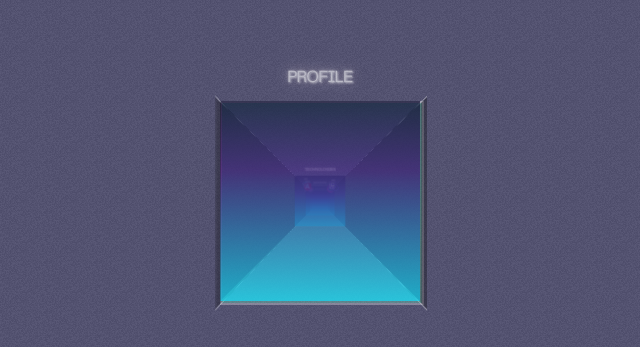
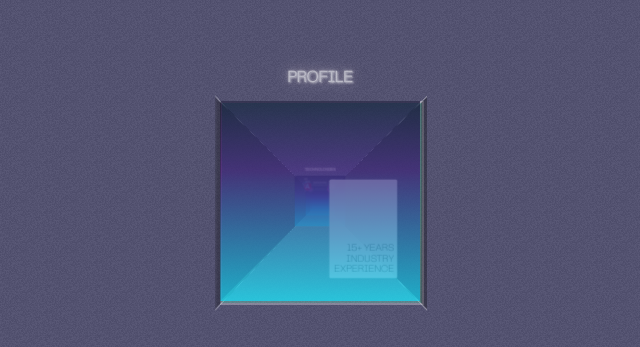
Before and after one commit to processedbeets/beets, a React (Create React App) app: page / in a window 1280 px wide. Shown: the part 399-746 px from the top of the page, without its empty margins (320-960 px from the left). Built offline with nearby package versions, Linux system fonts and the light colour scheme.

Commit message:
added floor panel

```diff
--- a/src/components/Corridor/Corridor.tsx
+++ b/src/components/Corridor/Corridor.tsx
@@ -3,7 +3,9 @@ import './Corridor.scss';
 import RoomContent, { HangPosition } from '../RoomContent/RoomContent';
 
 import Door from '../Door/Door';
+import FloorPanel from '../FloorPanel/FloorPanel';
 import React from 'react';
+import Sign from '../Sign/Sign';
 import angular from '../../images/angular.svg';
 import ngrx from '../../images/ngrx.svg';
 import react from '../../images/react.svg';
@@ -33,30 +35,50 @@ const Corridor = () => {
       >
         <span className="corridor__walls__wall--front"></span>
         <Door title="Profile" position="100" />
+        <RoomContent position="95" hang={HangPosition.RIGHT}>
+          <FloorPanel hang={HangPosition.RIGHT} text="15+ years industry experience" />
+        </RoomContent>
         <Door title="Technologies" position="50" />
-        <RoomContent title="React" position="45" hang={HangPosition.LEFT}>
+        <RoomContent position="45" hang={HangPosition.LEFT}>
+          <Sign title="React">
             <img src={react} alt="three blue eliptical circles with dot in centre" />
+          </Sign>
         </RoomContent>
-        <RoomContent title="Redux" position="40" hang={HangPosition.RIGHT}>
+        <RoomContent position="40" hang={HangPosition.RIGHT}>
+          <Sign title="Redux">
             <img src={redux} alt="Purple celtic knot shape" />
+          </Sign>
         </RoomContent>
-        <RoomContent title="Angular" position="35" hang={HangPosition.LEFT}>
+        <RoomContent position="35" hang={HangPosition.LEFT}>
+          <Sign title="Angular">
             <img src={angular} alt="red shield with letter A in the centre" />
+          </Sign>
         </RoomContent>
-        <RoomContent title="Typescript" position="30" hang={HangPosition.RIGHT}>
+        <RoomContent position="30" hang={HangPosition.RIGHT}>
+          <Sign title="Typescript">
             <img src={typescript} alt="a square with the letters T S in the corner" />
+          </Sign>
         </RoomContent>
-        <RoomContent title="Sass" position="25" hang={HangPosition.LEFT}>
+        <RoomContent position="25" hang={HangPosition.LEFT}>
+          <Sign title="Sass">
             <img src={sass} alt="The word 'sass' in a serif font" />
+          </Sign>
         </RoomContent>
-        <RoomContent title="RxJs" position="20" hang={HangPosition.RIGHT}>
-          <img src={rxjs} alt="A purple dragon circling back on itself forming a complete circle" />
+        <RoomContent position="20" hang={HangPosition.RIGHT}>
+          <Sign title="RxJs">
+            <img
+              src={rxjs}
+              alt="A purple dragon circling back on itself forming a complete circle"
+            />
+          </Sign>
         </RoomContent>
-        <RoomContent title="NgRx" position="15" hang={HangPosition.LEFT}>
+        <RoomContent position="15" hang={HangPosition.LEFT}>
+          <Sign title="NgRx">
             <img
               src={ngrx}
               alt="A purple dragon circling back on itself in front of a black shield"
             />
+          </Sign>
         </RoomContent>
         <Door title="Education" position="0" />
         <Door title="Employment" position="-50" />
--- a/src/components/Door/Door.scss
+++ b/src/components/Door/Door.scss
@@ -1,5 +1,5 @@
 @import '../Corridor/Corridor.scss';
-@import '../NeonSign/NeonSign.scss';
+@import '../NeonText/NeonText.scss';
 
 .door {
   @extend %wall;
@@ -11,7 +11,6 @@
     rgba(0, 212, 255, 1) 100%
   );
   border: none;
-}
 
   h1 {
     position: relative;
@@ -20,3 +19,4 @@ h1 {
     margin: 0;
     // animation: neon 4s infinite ease-in-out;
   }
+}
--- a/src/components/Door/Door.tsx
+++ b/src/components/Door/Door.tsx
@@ -1,6 +1,6 @@
 import './Door.scss';
 
-import NeonSign from '../NeonSign/NeonSign';
+import NeonText from '../NeonText/NeonText';
 import React from 'react';
 
 export type DoorType = {
@@ -18,7 +18,7 @@ const Door = ({ title, position, children }: DoorType) => {
         transform: `translateZ(${position}px)`,
       }}
     >
-      <NeonSign title={title}></NeonSign>
+      <NeonText title={title}></NeonText>
       {children}
     </span>
   );
--- /dev/null
+++ b/src/components/FloorPanel/FloorPanel.scss
@@ -0,0 +1,15 @@
+.floor-panel {
+  color: rgb(45, 45, 45);
+  background: rgb(221, 221, 221);
+  opacity: 1;
+  padding: 4px;
+  font-size: 0.8rem;
+  align-self: flex-end;
+  justify-self: center;
+  display: flex;
+  border-radius: 2px;
+  align-items: flex-end;
+  text-align: right;
+  width: 40%;
+  height: 60%;
+}
--- /dev/null
+++ b/src/components/FloorPanel/FloorPanel.tsx
@@ -0,0 +1,21 @@
+import './FloorPanel.scss';
+
+import { HangPosition } from '../RoomContent/RoomContent';
+import React from 'react';
+
+export type FloorPositionType = {
+  hang: HangPosition;
+  text: string;
+};
+
+const FloorPanel = ({ hang, text }: FloorPositionType) => {
+  const textAlign = hang === HangPosition.LEFT ? 'left' : 'right';
+
+  return (
+    <span style={{ textAlign: textAlign }} className="floor-panel">
+      {text}
+    </span>
+  );
+};
+
+export default FloorPanel;
--- a/src/components/NeonSign/NeonSign.tsx
+++ /dev/null
@@ -1,17 +0,0 @@
-import React from 'react';
-
-type NeonSignTypes = {
-  title: string;
-  children?: React.ReactNode;
-};
-
-const NeonSign = ({ title, children }: NeonSignTypes) => {
-  return (
-    <>
-      <h1 style={{ animationDelay: `${(Math.random() * 1000).toString()}ms` }}>{title}</h1>
-      {children}
-    </>
-  );
-};
-
-export default NeonSign;
--- /dev/null
+++ b/src/components/NeonText/NeonText.tsx
@@ -0,0 +1,13 @@
+import React from 'react';
+
+type NeonTextTypes = {
+  title: string;
+};
+
+const NeonText = ({ title }: NeonTextTypes) => {
+  const delay = (Math.random() * 1000).toString();
+
+  return <h1 style={{ animationDelay: `${delay}ms` }}>{title}</h1>;
+};
+
+export default NeonText;
--- a/src/components/RoomContent/RoomContent.scss
+++ b/src/components/RoomContent/RoomContent.scss
@@ -7,18 +7,4 @@
   border: none;
   display: flex;
   justify-content: flex-end;
-
-  &__sign {
-    width: 40%;
-    height: 50%;
-  }
-
-  h2 {
-    position: relative;
-    top: 0.4rem;
-    font-size: 0.3rem;
-    margin: 0;
-    text-decoration: overline;
-    animation: neon 4s infinite ease-in-out;
-  }
 }
--- a/src/components/RoomContent/RoomContent.tsx
+++ b/src/components/RoomContent/RoomContent.tsx
@@ -9,7 +9,7 @@ export enum HangPosition {
 }
 
 export type RoomContentType = {
-  title: string;
+  title?: string;
   position: string;
   hang: HangPosition;
   children?: React.ReactNode;
@@ -24,10 +24,11 @@ const RoomContent = ({ title, position, hang, children }: RoomContentType) => {
         justifyContent: `${hang}`,
       }}
     >
-      <span className="room-content__sign">
+      {children}
+      {/* <span className="room-content__sign">
         <h2>{title}</h2>
         {children}
-      </span>
+      </span> */}
     </span>
   );
 };
--- /dev/null
+++ b/src/components/Sign/Sign.scss
@@ -0,0 +1,12 @@
+.sign {
+  width: 40%;
+  height: 50%;
+  h1 {
+    position: relative;
+    top: 0.4rem;
+    font-size: 0.3rem;
+    margin: 0;
+    text-decoration: overline;
+    animation: neon 4s infinite ease-in-out;
+  }
+}
--- /dev/null
+++ b/src/components/Sign/Sign.tsx
@@ -0,0 +1,20 @@
+import './Sign.scss';
+
+import NeonText from '../NeonText/NeonText';
+import React from 'react';
+
+type SignTypes = {
+  title: string;
+  children?: React.ReactNode;
+};
+
+const Sign = ({ title, children }: SignTypes) => {
+  return (
+    <span className="sign">
+      <NeonText title={title} />
+      {children}
+    </span>
+  );
+};
+
+export default Sign;
```
Also changed, not shown: src/components/NeonText/NeonText.scss (renamed from src/components/NeonSign/NeonSign.scss), src/fonts/Telegraf-UltraBold.otf (added). Lines whose indentation alone changed are shown as unchanged.
